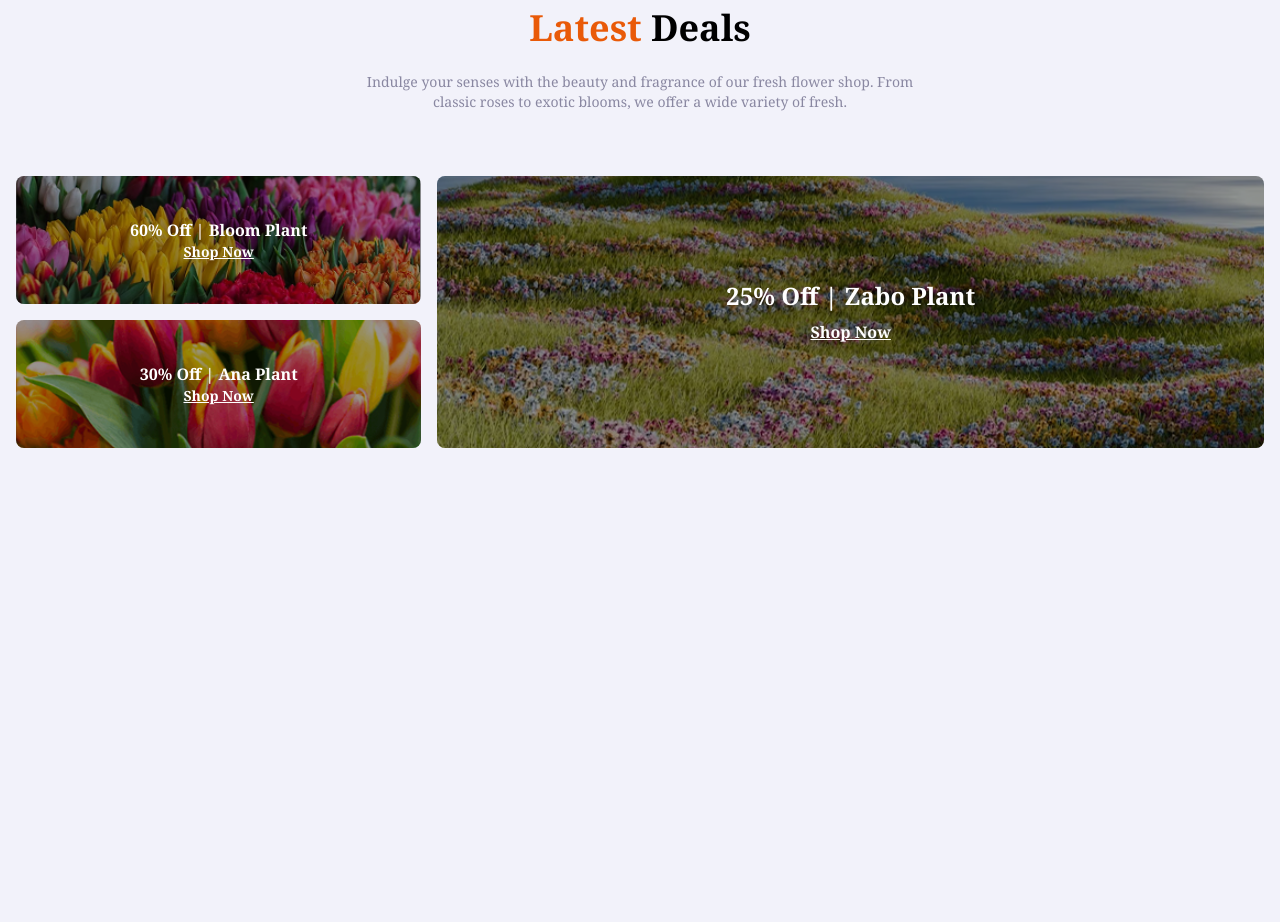
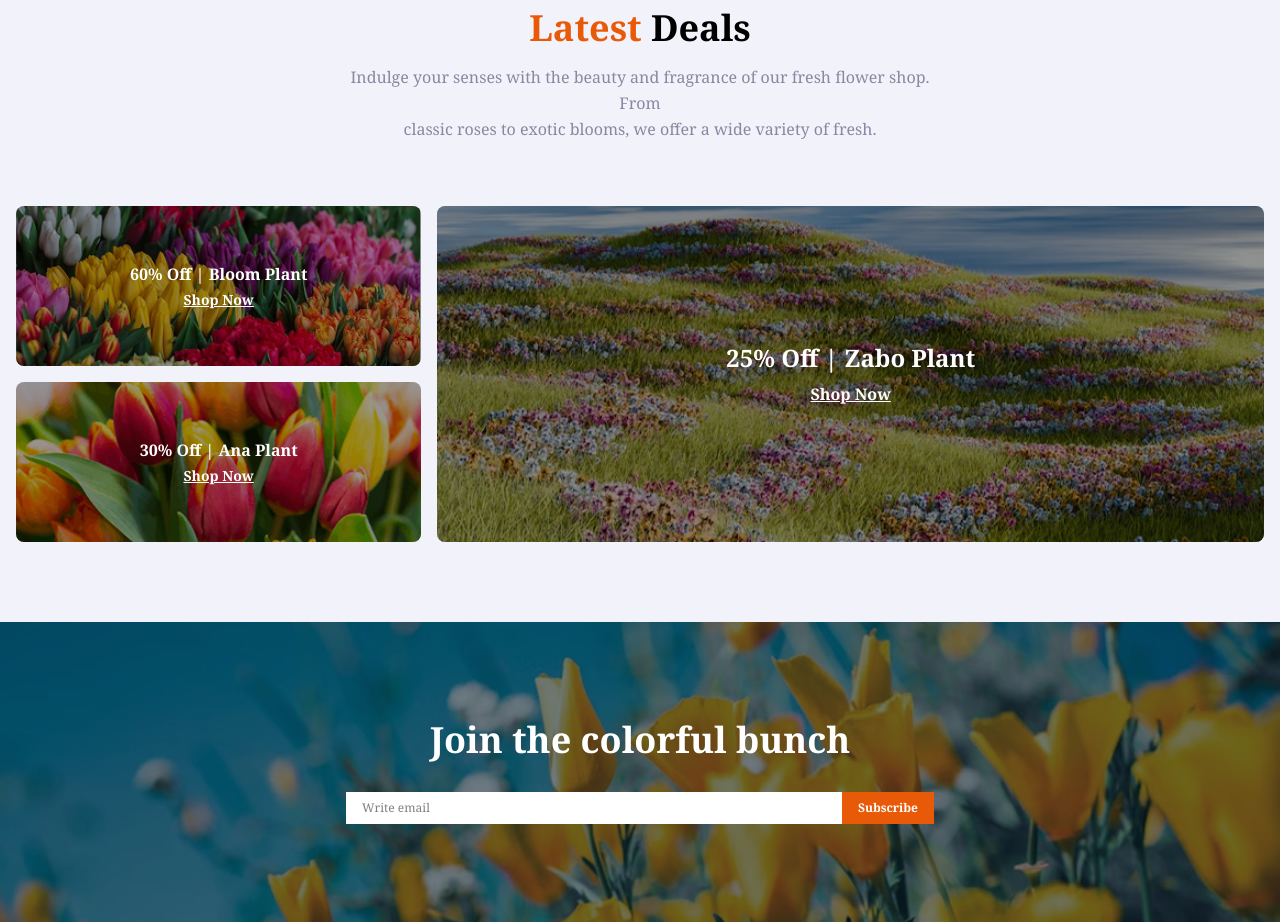
Before and after one commit to Farzana-Akter-Alo/my-second-assignment, a plain HTML site: page index.html in a window 1280 px wide. Shown: the part 2575-3497 px from the top of the page. Before the commit the page ends 3023 px from the top, so only its background shows below. Drawn offline with nearby package versions, Linux system fonts and the light colour scheme.

Commit message:
added bunch section style

```diff
--- a/index.html
+++ b/index.html
@@ -263,7 +263,9 @@
       <!-- content section start -->
       <div class="w-full h-auto">
 
-        <h3 class=" text-2xl sm:text-4xl font-bold  pb-4 sm:pb-6">Flower & Plants Lover</h3>
+        <h3 class=" text-2xl sm:text-4xl font-bold  pb-4 sm:pb-6"> <span class="sm:block">Flower & Plants</span>
+          <span>Lover</span>
+        </h3>
 
         <ul
           class="list-disc ml-5 sm:ml-7 space-y-3 sm:space-y-4 text-xs sm:text-base pr-[.08rem] sm:pr-[.02rem] tracking-wide text-[#8987A1] ">
@@ -292,71 +294,92 @@
 
 
     <!-- deals section start here -->
-    <section class="container mx-auto px-4">
+    <section class="  container mx-auto px-4">
+
+
+      <!-- deal content section start -->
+      <div class="text-center mt-[5rem] sm:mt-[7rem] mb-[2rem] sm:mb-[4rem] px-4">
+        <h2 class="pb-4 text-2xl sm:text-4xl font-bold">
+          <span class="text-[#E95A08] font-bold">Latest</span> Deals
+        </h2>
+
+        <p class="text-[#8987A1] text-sm sm:text-base leading-relaxed max-w-[600px] mx-auto">
+          Indulge your senses with the beauty and fragrance of our fresh flower shop.
+          From <br class="hidden sm:block"> classic roses to exotic blooms, we offer a wide variety of fresh.
+        </p>
+      </div>
+      <!-- deal content section end -->
+
+
+      <!-- deal image section start -->
+      <div class="grid grid-cols-1 sm:grid-cols-3 gap-4">
+
+        <!-- Left side -->
+        <div class="flex flex-col gap-4">
+          <!-- Small deal 1 -->
+          <div class="relative h-40 rounded-lg overflow-hidden bg-[url('assets/deal-bloom.png')] bg-cover bg-center">
+            <div class="absolute inset-0 bg-black/40"></div>
+            <div class="relative z-10 flex flex-col items-center justify-center h-full text-white font-bold text-base">
+              <p>60% Off | Bloom Plant</p>
+              <a class="underline text-sm mt-1">Shop Now</a>
+            </div>
+          </div>
+
+          <!-- Small deal 2 -->
+          <div class="relative h-40 rounded-lg overflow-hidden bg-[url('assets/deal-ana.png')] bg-cover bg-center">
+            <div class="absolute inset-0 bg-black/40"></div>
+            <div class="relative z-10 flex flex-col items-center justify-center h-full text-white font-bold text-base">
+              <p>30% Off | Ana Plant</p>
+              <a class="underline text-sm mt-1">Shop Now</a>
+            </div>
+          </div>
+        </div>
+
+        <!-- Right side (big deal) -->
+        <div
+          class="sm:col-span-2 relative h-40 sm:h-[336px] rounded-lg overflow-hidden bg-[url('assets/deal-zabo.png')] bg-cover bg-center">
+          <div class="absolute inset-0 bg-black/40"></div>
+          <div class="relative z-10 flex flex-col items-center justify-center h-full text-white font-bold">
+            <p class="text-base sm:text-2xl">25% Off | Zabo Plant</p>
+            <a class="underline mt-2 text-sm sm:text-base">Shop Now</a>
+          </div>
+        </div>
+      </div>
+      <!-- deal image section end -->
+
+
+
+    </section>
+    <!-- deals section end here -->
 
 
 
 
+    <!-- bunch section start here -->
+    <section
+      class=" relative w-full h-[300px] bg-[url('assets/news-letter-bg.png')] bg-cover bg-center flex items-center justify-center mt-20">
 
 
-      <!-- deal content section start -->
-      <div class="text-center mb-[1.5rem] sm:mb-[4rem] mt-[7rem]">
-        <h2 class=" pb-[1.5rem] text-2xl sm:text-4xl font-bold"> <span class="text-[#E95A08] font-bold ">Latest</span>
-          Deals </h2>
-        <p class="text-[#8987A1] text-xs sm:text-sm px-[1.5rem] ">Indulge your senses with the beauty and fragrance of
-          our fresh
-          flower shop.
-          From <br> classic roses to
-          exotic
-          blooms, we offer a wide variety of fresh.</p>
-      </div>
-      <!-- deal content section end -->
+      <div class="absolute inset-0 bg-black/30"></div>
 
+      <!-- Content -->
+      <div class="relative text-center text-white space-y-4">
 
+        <!-- Heading -->
+        <h2 class=" mb-[1.5rem] sm:mb-[2rem] mx-[2rem] text-2xl sm:text-4xl font-bold">Join the colorful bunch</h2>
 
-
-
-
-      <!-- deal image section start -->
-      <div class="grid grid-cols-3 gap-4 ">
-
-
-
-        <!-- Left side -->
-        <div class="flex flex-col gap-4">
-          <!-- Small deal 1 -->
-          <div class="relative h-32 rounded-lg overflow-hidden bg-[url('assets/deal-bloom.png')] bg-cover bg-center">
-            <div class="absolute inset-0 bg-black/40"></div>
-            <div class="relative z-10 flex flex-col items-center justify-center h-full text-white font-bold">
-              <p>60% Off | Bloom Plant</p>
-              <span class="underline text-sm">Shop Now</span>
-            </div>
-          </div>
-
-
-
-
-          <!-- Small deal 2 -->
-          <div class="relative h-32 rounded-lg overflow-hidden bg-[url('assets/deal-ana.png')] bg-cover bg-center">
-            <div class="absolute inset-0 bg-black/40"></div>
-            <div class="relative z-10 flex flex-col items-center justify-center h-full text-white font-bold">
-              <p>30% Off | Ana Plant</p>
-              <span class="underline text-sm">Shop Now</span>
-            </div>
-          </div>
+        <!-- Input + Button -->
+        <div class="flex justify-center items-center mx-[2rem]">
+          <input type="email" placeholder="Write email"
+            class=" bg-white pr-[6rem] px-2 sm:px-4 py-2 text-sm sm:text-xs  text-black w-full sm:w-124 max-w-[40rem] ">
+          <button class=" px-2 sm:px-4 sm:py-2  py-2 bg-[#E95A08] text-sm  sm:text-xs  font-bold hover:bg-orange-600">
+            Subscribe
+          </button>
         </div>
 
-
-
-
-        <!-- Right side (big deal) -->
-        <div
-          class="col-span-2 relative h-68 rounded-lg overflow-hidden bg-[url('assets/deal-zabo.png')] bg-cover bg-center">
-          <div class="absolute inset-0 bg-black/40"></div>
-          <div class="relative z-10 flex flex-col items-center justify-center h-full text-white font-bold">
-            <p class="text-2xl">25% Off | Zabo Plant</p>
-            <span class="underline mt-2">Shop Now</span>
-          </div>
+      </div>
+    </section>
+    <!-- bunch section end here -->
 
 
 
@@ -366,20 +389,7 @@
 
 
 
-        </div>
 
-
-
-
-        <!-- deal image section end -->
-
-
-
-
-
-
-    </section>
-    <!-- deals section end here -->
 
 
   </main>
```
